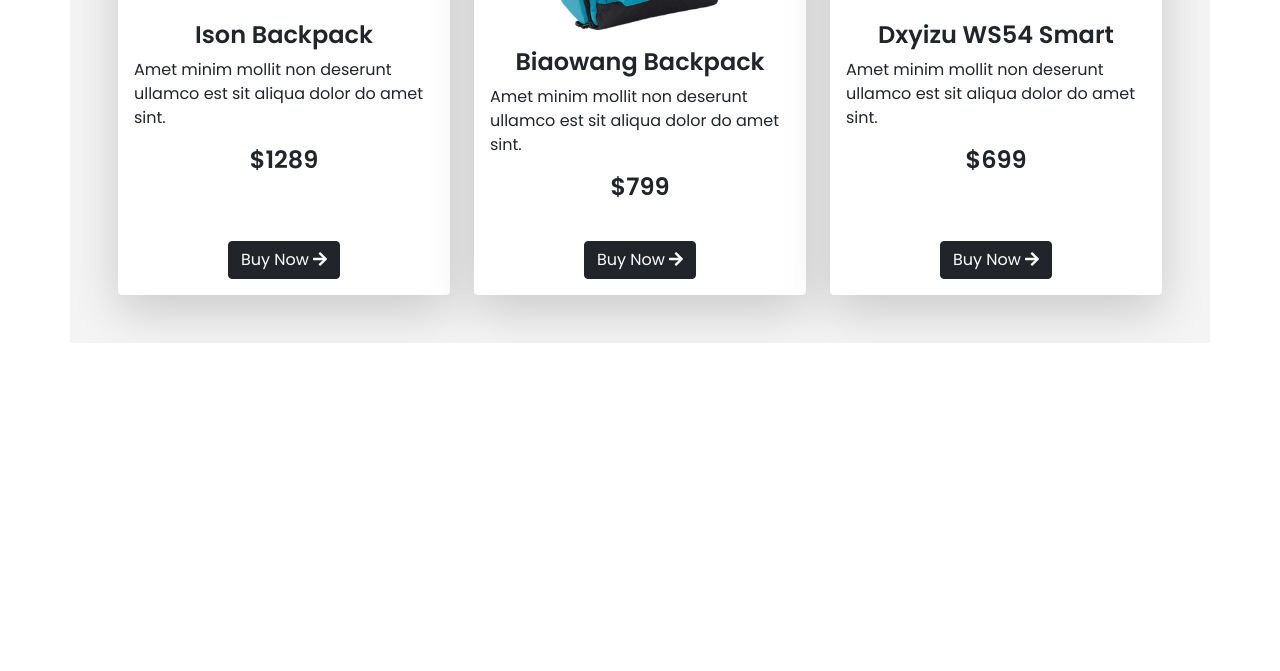
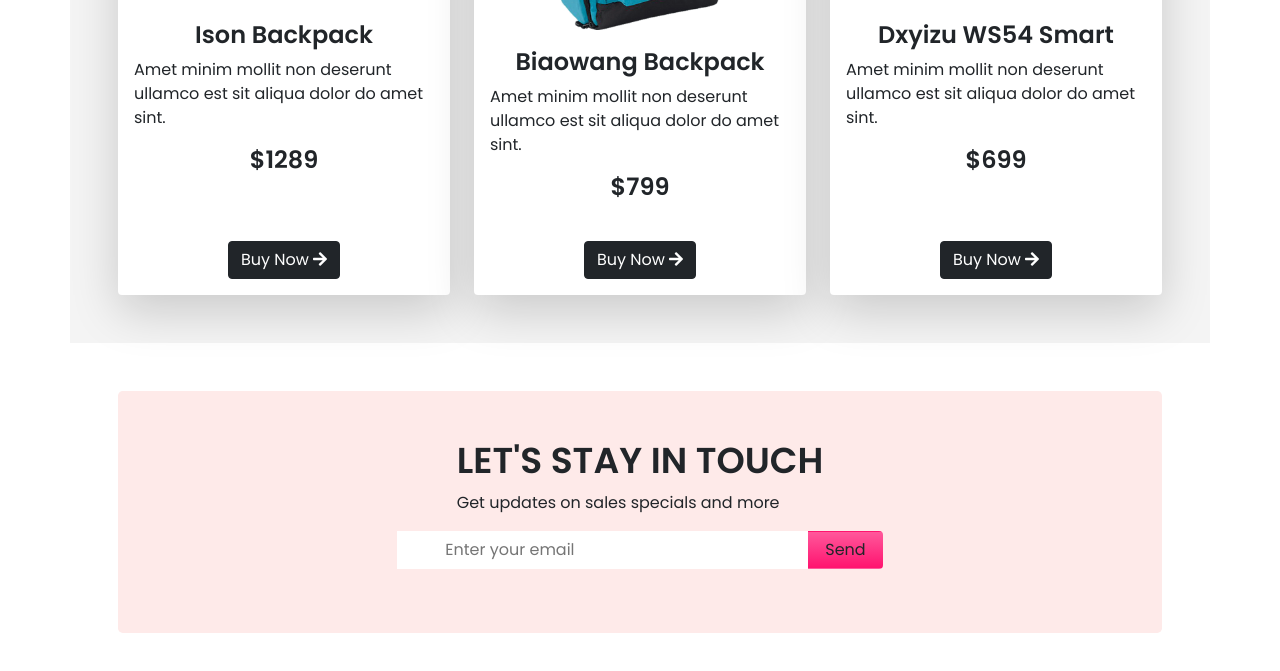
Before and after one commit to nmso2/panda-ecommerce-bootstrap, a plain HTML site: page index.html in a window 1280 px wide. Shown: the part 2011-2682 px from the top of the page. Before the commit the page ends 2354 px from the top, so only its background shows below. Drawn offline with nearby package versions, Linux system fonts and the light colour scheme.

Commit message:
added subscriber section

```diff
--- a/index.html
+++ b/index.html
@@ -29,7 +29,7 @@
             <ul class="navbar-nav me-auto mb-2 mb-lg-0 align-items-center">
               <li class="nav-item">
                 <a class="nav-link" aria-current="page" href="#"><form class="d-flex">
-                  <input class="form-control rounded-pill me-auto" type="search" placeholder="Search">
+                  <input class="form-control rounded-pill me-auto px-5" type="search" placeholder="Search">
                 </form></a>
               </li>
               <li class="nav-item ms-lg-5">
@@ -225,7 +225,18 @@
         </div>
       </section>
 
-      <section class="container">
+      <!-- subscriber section  -->
+      <section class="container mt-5 mb-5 px-5">
+        <div class="subscriber-user-defined rounded-3 d-flex flex-column justify-content-center align-items-center py-5">
+          <div class=>
+            <h2>LET'S STAY IN TOUCH</h2>
+            <p>Get updates on sales specials and more</p>
+            </div>
+            <div class="input-group mb-3 justify-content-center">
+              <input type="text" class="border-0 px-5" placeholder="Enter your email" aria-label="Recipient's username" aria-describedby="button-addon2">
+              <button class="btn px-3 caro-button" type="button" id="button-addon2">Send</button>
+            </div>
+        </div>
 
       </section>
 
--- a/styles/style.css
+++ b/styles/style.css
@@ -55,3 +55,7 @@ p{
 .customize-background{
     background: #F4F4F4;
 }
+.subscriber-user-defined{
+    background-color: #FEEAE9;
+    width:100% ;
+}
```
